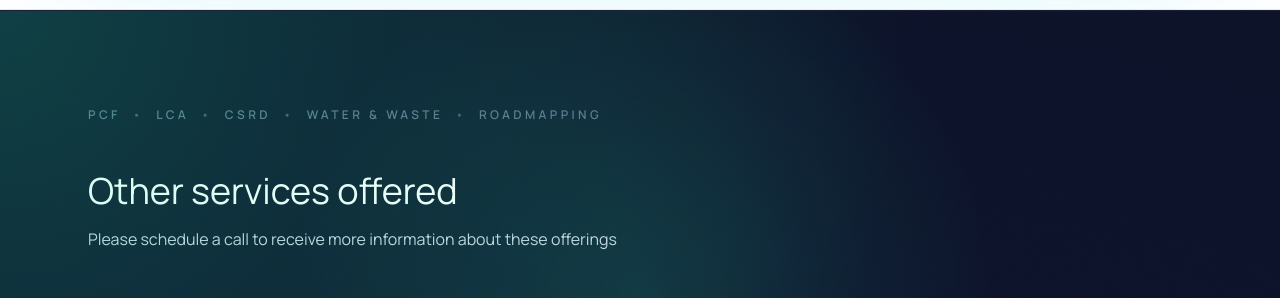
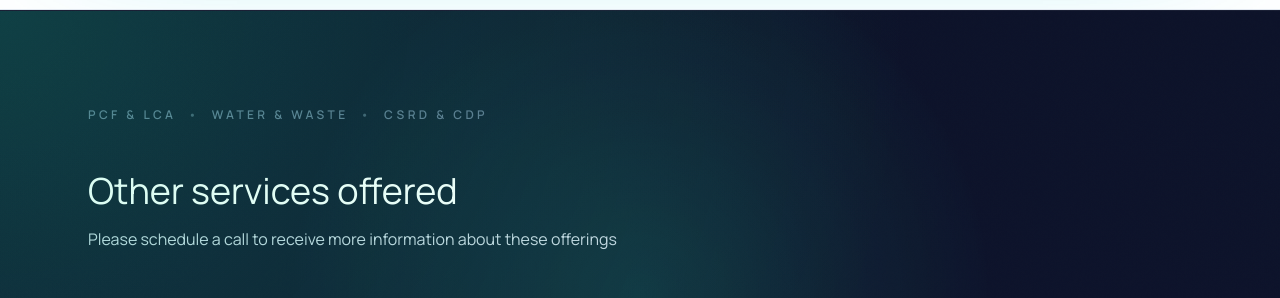
Before and after one commit to emmy-earth/promo-website, a Jekyll site: the page built from index.html, in a window 1280 px wide and 900 px high, scrolled down 3521 px. Shown: the part 154-452 px from the top of the window. Built offline with Jekyll 4.4.1, drawn with Linux system fonts in a browser that asks for light colours; nearby versions of some CDN libraries; comment, search, counter and statistics services are not loaded.

Commit message:
Update index.html

```diff
--- a/index.html
+++ b/index.html
@@ -178,15 +178,11 @@ description: "Automated carbon accounting platform with AI-powered carbon analys
 <div class="mx-auto max-w-6xl px-6">
 
   <div class="flex items-center gap-3 text-xs font-semibold uppercase tracking-[0.28em] text-slate-500">
-          <span>PCF</span>
-          <span class="text-slate-600">•</span>
-          <span>LCA</span>
-          <span class="text-slate-600">•</span>
-          <span>CSRD</span>
+          <span>PCF & LCA </span>
           <span class="text-slate-600">•</span>
           <span>Water & Waste </span>
           <span class="text-slate-600">•</span>
-          <span>Roadmapping</span>
+          <span>CSRD & CDP</span>
         </div>
   <br>
   <br>
```
